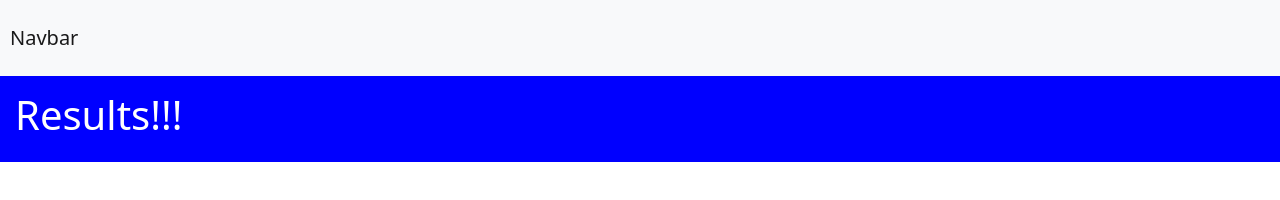
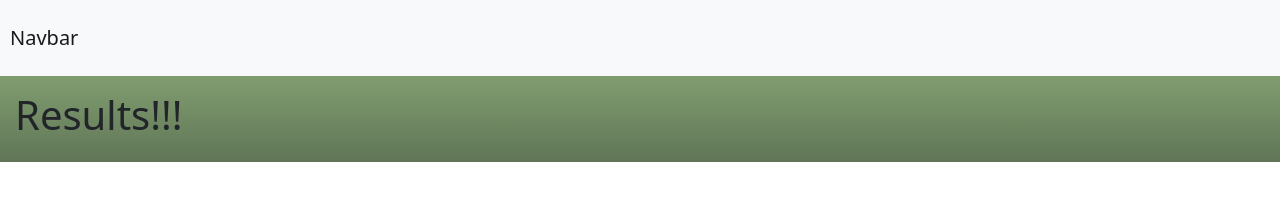
Before and after one commit to Slimshady079/National-Parks-Search, a plain HTML site: page results.html in a window 1280 px wide. Drawn offline with nearby package versions, Linux system fonts and the light colour scheme.

Commit message:
added background gradient to results page

```diff
--- a/assets/css/results.css
+++ b/assets/css/results.css
@@ -46,6 +46,9 @@ h1 {
 }
 
 
+.mainContent {
+    background-image: linear-gradient(rgb(157, 191, 132), rgb(96, 118, 87));
+}
 .url {
     text-align: center;
 }
--- a/results.html
+++ b/results.html
@@ -15,10 +15,7 @@
     <main>
       <!-- main content  -->
       <div class="flex-row min-100-vh">
-        <div
-          class="col-12 col-md-12"
-          style="background-color: blue; color: white"
-        >
+        <div class="col-12 col-md-12 mainContent">
           <nav class="navbar navbar-light bg-light">
             <a class="navbar-brand" href="./index.html">
               <p>Navbar</p>
```
Also changed, not shown: 1 other file.
